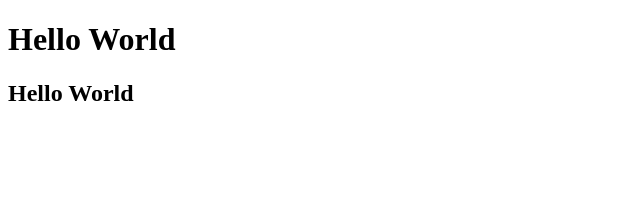
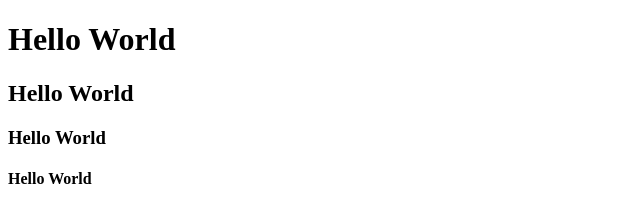
Before and after one commit to 276518/Jan-26, a plain HTML site: page index.html in a window 1280 px wide. Shown: the whole page, without its empty margins (0-640 px from the left). Drawn offline with Linux system fonts and the light colour scheme.

Commit message:
Update index.html

```diff
--- a/index.html
+++ b/index.html
@@ -15,6 +15,8 @@
     <body>
      <h1>Hello World</h1>
      <h2>Hello World</h2>
+     <h3>Hello World</h3>
+     <h4>Hello World</h4>
         <script src="" async defer></script>
     </body>
 </html>
```
